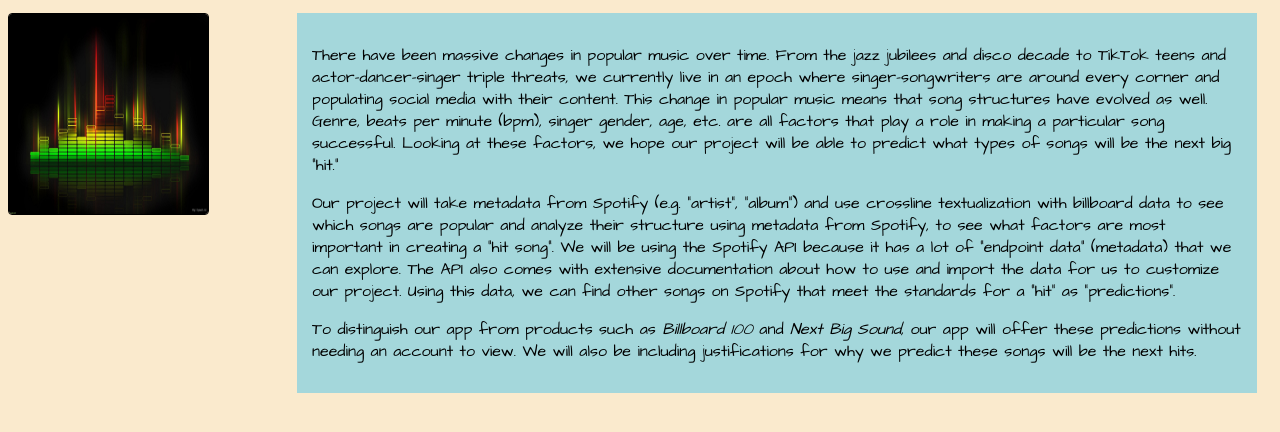
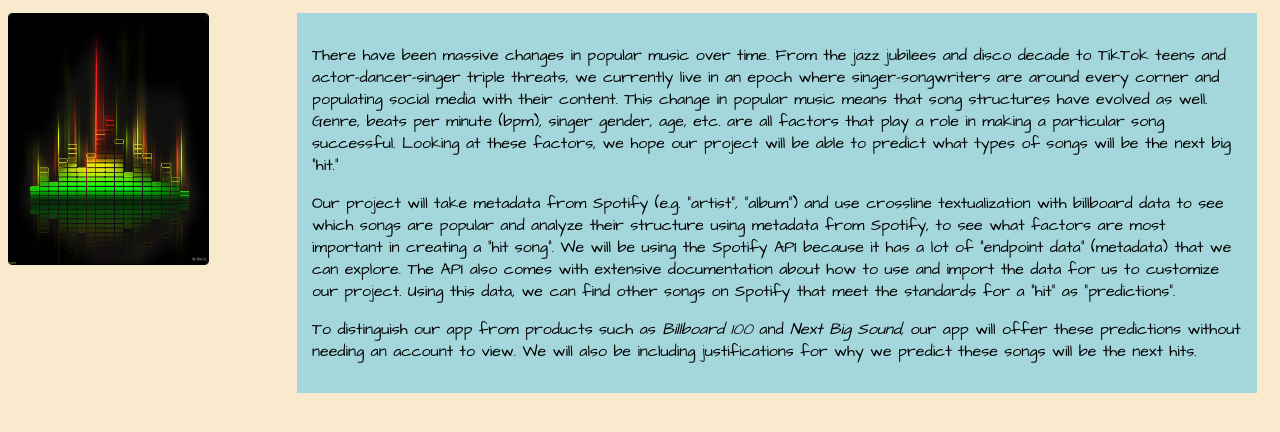
Before and after one commit to mkalavad/INST377-Team11, a website: page public/index.html in a window 1280 px wide. Shown: the part 158-590 px from the top of the page. Drawn offline with Linux system fonts and the light colour scheme.

Commit message:
adjust home image slightly

```diff
--- a/public/index.html
+++ b/public/index.html
@@ -31,8 +31,8 @@
           class="body-img"
           src="generic_beats.jpg"
           alt="Generic beats image."
-          width="199"
-          height="200"
+          width="250"
+          height="250"
           />
         </div>
       </div>
```
